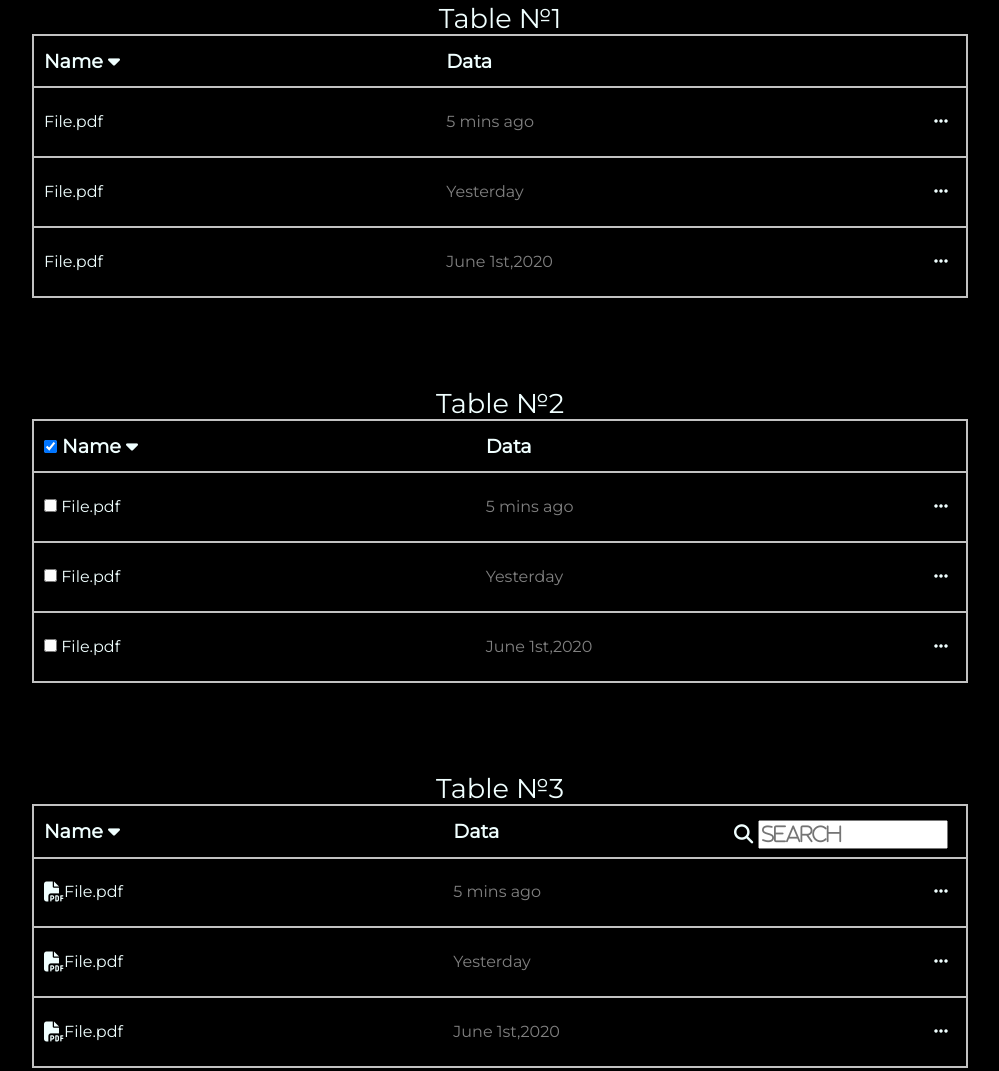
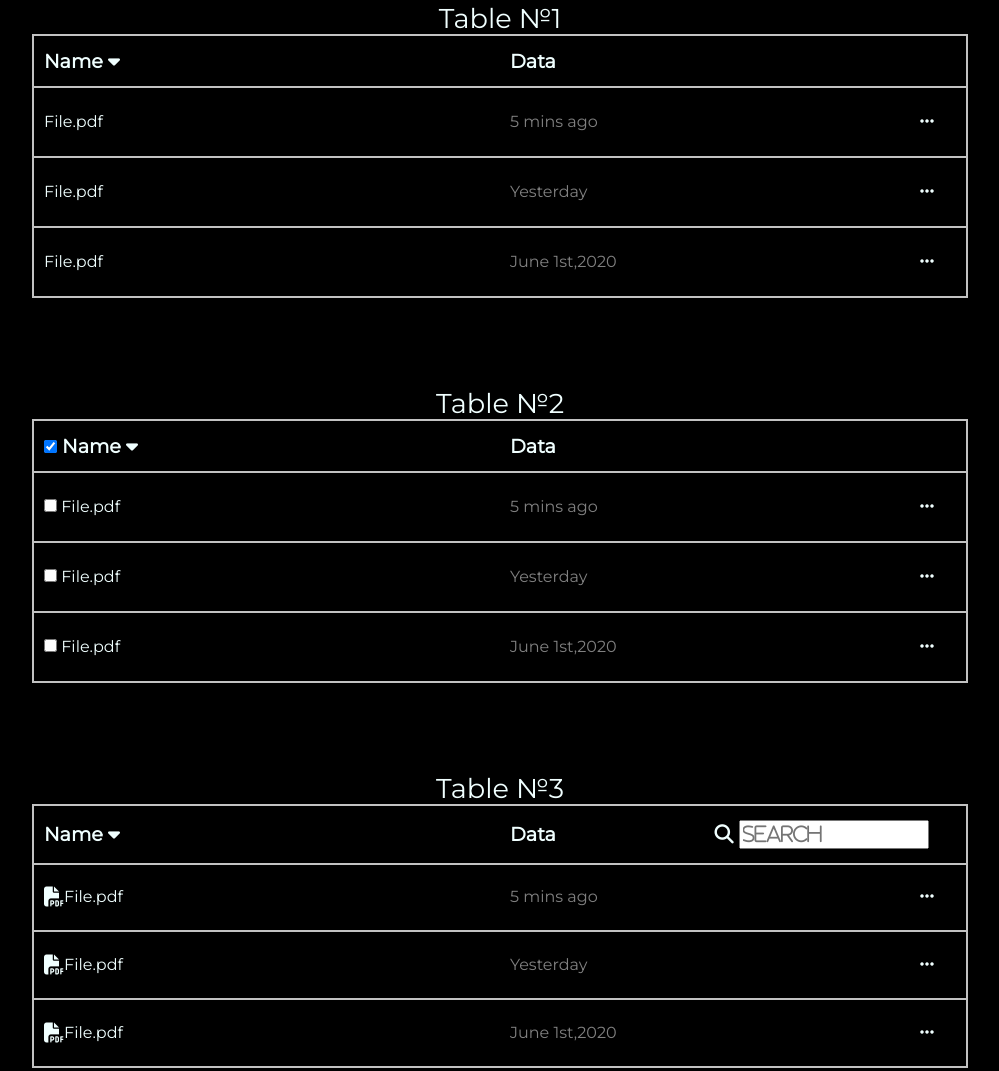
Before and after one commit to Sh12myk/Cursore_HW-3, a plain HTML site: page index.html in a window 1280 px wide. Shown: the part 445-1516 px from the top of the page, without its empty margins (140-1139 px from the left). Drawn offline with Linux system fonts and the light colour scheme.

Commit message:
fix bag for big display

```diff
--- a/css/style.css
+++ b/css/style.css
@@ -40,20 +40,24 @@ thead{
 }
 
 tr{
+
     padding: 14px;
     border: 2px solid #c2c2c2;
+
 
 }
 td, th{
     padding: 14px 10px;
+    width: 50%;
 }
 .publication-data{
+    position: relative;
     color: gray;
 }
 
 .fa-ellipsis-h {
     position: absolute;
-    right: 12em;
+    right: 2em;
 
 }
 a{
@@ -70,8 +74,8 @@ i:hover{
     cursor: pointer;
 }
 .fa-search{
-    position: absolute;
-    right: 10em;
+    position: relative;
+    right: -8em;
 
 
 }
```
Also changed, not shown: index.html (+3 -3 lines).
